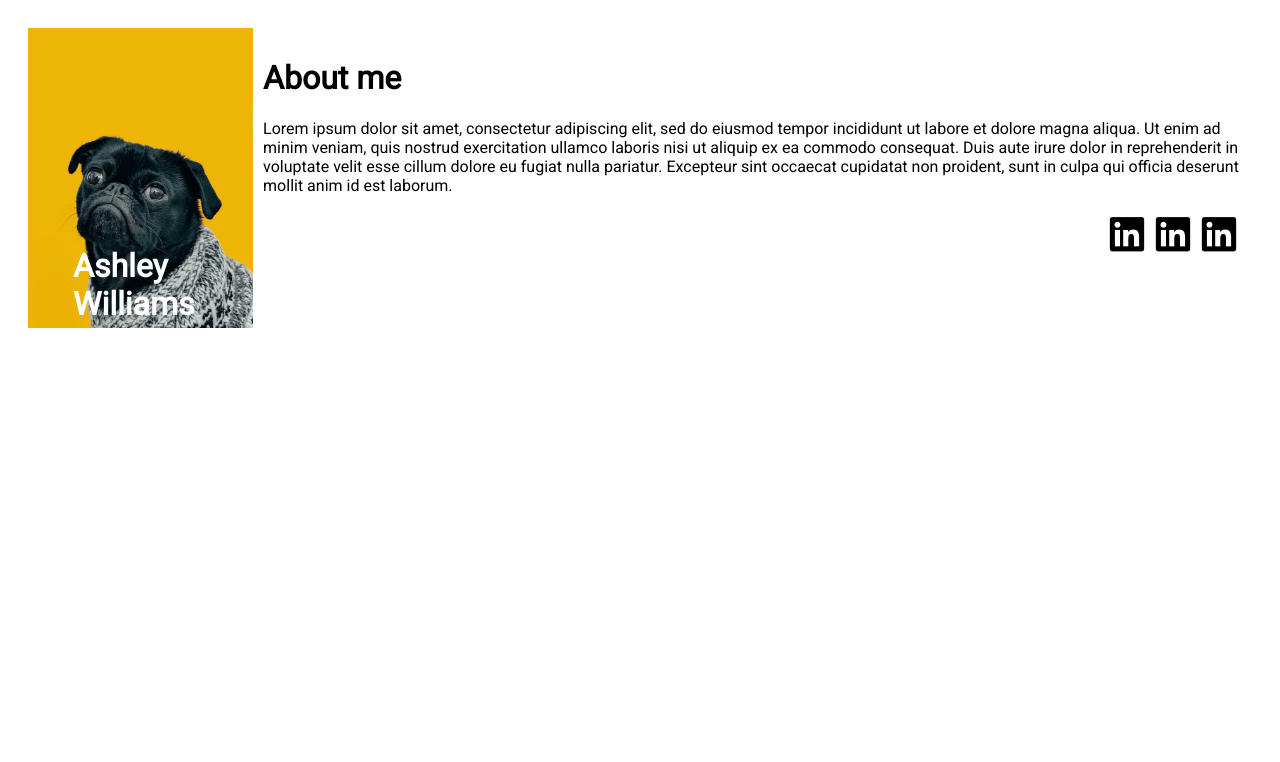
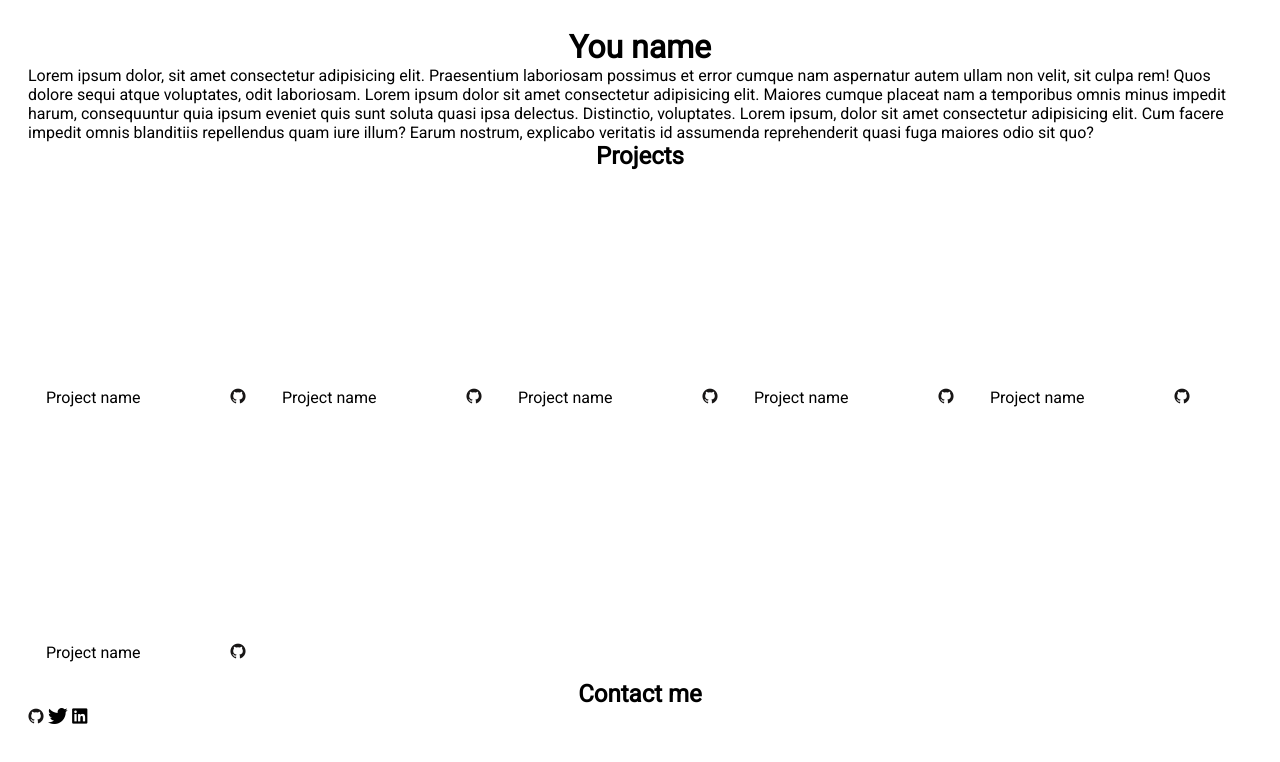
Before and after one commit to clauberdev/portfolio, a plain HTML site: page index.html in a window 1280 px wide. Drawn offline with nearby package versions, Linux system fonts and the light colour scheme.

Commit message:
first commit

```diff
--- a/index.html
+++ b/index.html
@@ -3,39 +3,83 @@
 
 <head>
   <meta charset="UTF-8">
-    <meta http-equiv="X-UA-Compatible" content="IE=edge">
   <meta name="viewport" content="width=device-width, initial-scale=1.0">
-    <link rel="preconnect" href="https://fonts.googleapis.com">
-    <link rel="preconnect" href="https://fonts.gstatic.com" crossorigin>
-    <link href="https://fonts.googleapis.com/css2?family=Playfair+Display&family=Roboto&display=swap" rel="stylesheet">
-    <link rel="preconnect" href="https://fonts.googleapis.com">
-    <link rel="preconnect" href="https://fonts.gstatic.com" crossorigin>
-    <link href="https://fonts.googleapis.com/css2?family=Roboto&display=swap" rel="stylesheet">
+  <link rel="stylesheet" href="style.css">
+  <link rel="stylesheet" href="https://cdn.jsdelivr.net/npm/@mdi/font@7.2.96/css/materialdesignicons.min.css">
   <link rel="stylesheet" href="https://cdn.jsdelivr.net/gh/devicons/devicon@v2.15.1/devicon.min.css">
-    <link rel="stylesheet" href="style.css">
-    <title>Document</title>
+  <title>Portfolio</title>
 </head>
 
 <body>
+  <div class="container">
+    <header>
+      <h1>You name</h1>
       <div class="about">
-        <div class="about-img">
-            <img src="charlesdeluvio.jpg">
-            <h1>Ashley Williams</h1>
+        <p>Lorem ipsum dolor, sit amet consectetur adipisicing elit. Praesentium laboriosam possimus et error cumque nam aspernatur autem ullam non velit, sit culpa rem! Quos dolore sequi atque voluptates, odit laboriosam. Lorem ipsum dolor sit amet consectetur adipisicing elit. Maiores cumque placeat nam a temporibus omnis minus impedit harum, consequuntur quia ipsum eveniet quis sunt soluta quasi ipsa delectus. Distinctio, voluptates. Lorem ipsum, dolor sit amet consectetur adipisicing elit. Cum facere impedit omnis blanditiis repellendus quam iure illum? Earum nostrum, explicabo veritatis id assumenda reprehenderit quasi fuga maiores odio sit quo?</p>
       </div>
-        <div class="about-me">
-            <h1>About me</h1>
-            <p>Lorem ipsum dolor sit amet, consectetur adipiscing elit, sed do eiusmod tempor incididunt ut labore et
-                dolore magna aliqua. Ut enim ad minim veniam, quis nostrud exercitation ullamco laboris nisi ut aliquip
-                ex ea commodo consequat. Duis aute irure dolor in reprehenderit in voluptate velit esse cillum dolore eu
-                fugiat nulla pariatur. Excepteur sint occaecat cupidatat non proident, sunt in culpa qui officia
-                deserunt mollit anim id est laborum.</p>
-            <div class="links">
-                <i class="devicon-linkedin-plain"></i>
-                <i class="devicon-linkedin-plain"></i>
+    </header>
+    <h2>Projects</h2>
+    <div class="projects">
+      <div class="project">
+        <div class="project-image"></div>
+        <div class="project-name">
+          <div class="name">Project name</div>
+          <div class="links"><i class="devicon-github-original colored"></i></div>
+        </div>
+      </div>
+
+      <div class="project">
+        <div class="project-image"></div>
+        <div class="project-name">
+          <div class="name">Project name</div>
+          <div class="links"><i class="devicon-github-original colored"></i></div>
+        </div>
+      </div>
+
+      <div class="project">
+        <div class="project-image"></div>
+        <div class="project-name">
+          <div class="name">Project name</div>
+          <div class="links"><i class="devicon-github-original colored"></i></div>
+        </div>
+      </div>
+
+      <div class="project">
+        <div class="project-image"></div>
+        <div class="project-name">
+          <div class="name">Project name</div>
+          <div class="links"><i class="devicon-github-original colored"></i></div>
+        </div>
+      </div>
+
+      <div class="project">
+        <div class="project-image"></div>
+        <div class="project-name">
+          <div class="name">Project name</div>
+          <div class="links"><i class="devicon-github-original colored"></i></div>
+        </div>
+      </div>
+
+      <div class="project">
+        <div class="project-image"></div>
+        <div class="project-name">
+          <div class="name">Project name</div>
+          <div class="links"><i class="devicon-github-original colored"></i></div>
+        </div>
+      </div>
+    </div>
+
+    <div class="contact-me">
+      <h2>Contact me</h2>
+      <div class="contacts">
+        <i class="devicon-github-original colored"></i>
+        <i class="devicon-twitter-original"></i>
         <i class="devicon-linkedin-plain"></i>
       </div>
     </div>
   </div>
+  <!-- section contact -->
+  <script src="script.js"></script>
 </body>
 
 </html>
--- /dev/null
+++ b/script.js
@@ -0,0 +1,7 @@
+
+function theme() {
+    const theme = document.querySelector('.theme')
+    console.log(theme)
+}
+
+theme()
--- a/style.css
+++ b/style.css
@@ -1,38 +1,38 @@
-/* base style */
-body {
-    font-family: 'Roboto', serif;
+
+@import url('https://fonts.googleapis.com/css2?family=Roboto&display=swap');
+
+* {
+    padding: 0;
+    margin: 0;
 }
 
-img {
-    height: 300px;
+body {
+    font-family: 'Roboto', sans-serif;
 }
 
-.about {
-    display: flex;
-    padding: 20px;
+h1, h2 {
+    text-align: center;
 }
 
-.about-img {
-    position: relative;
+.container {
+    padding: 28px;
 }
 
-.about-img h1 {
-    position: absolute;
-    top: 65%;
-    left: 20%;
-    color: #fff;
+.projects {
+    display: flex;
+    flex-wrap: wrap;
 }
 
-.about-me {
-    padding: 10px;
+.project {
+    width: 200px;
+    padding: 8px;
+    margin: 10px;
 }
-
-.links {
+.project-image {
+    height: 200px;
+}
+.project-name {
     display: flex;
-    justify-content: flex-end   ;
+    justify-content: space-between;
+    flex-direction: row;
 }
-
-.links i {
-    font-size: 36px;
-    padding: 5px;
-}
```
Also changed, not shown: charlesdeluvio.jpg (deleted), pexels-pixabay-270348.jpg (added), 2 other files. Lines whose indentation alone changed are shown as unchanged.
